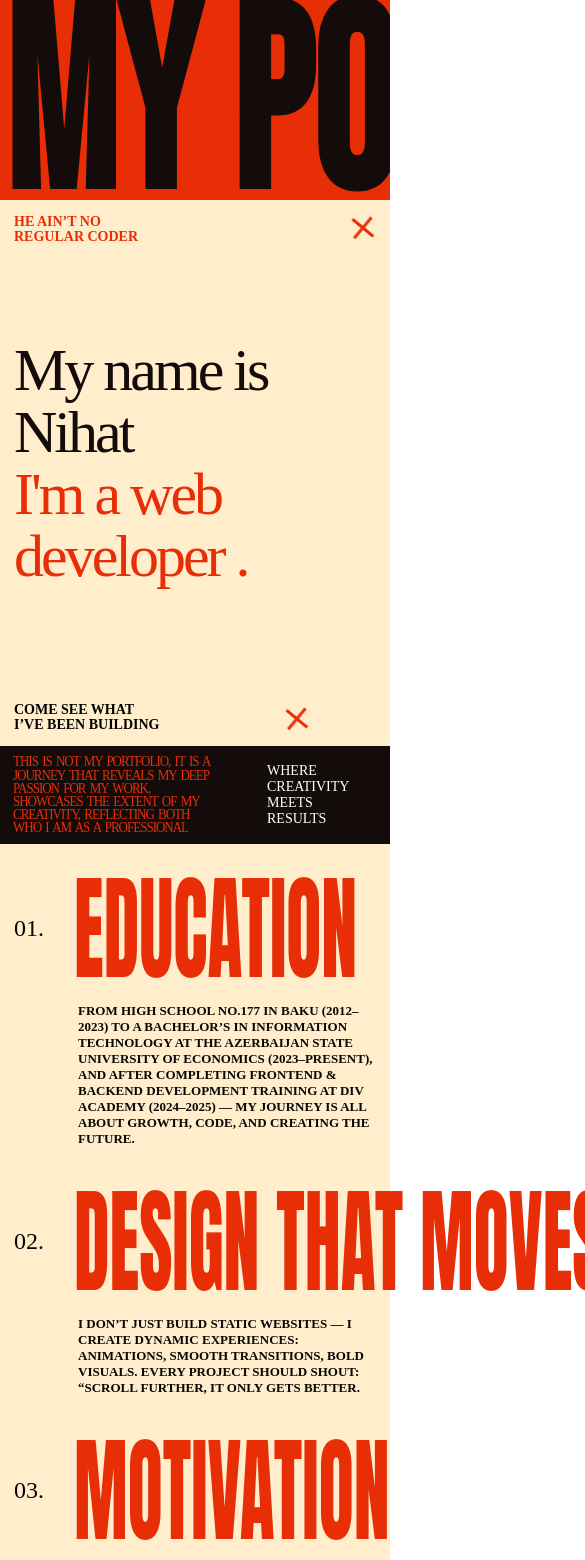
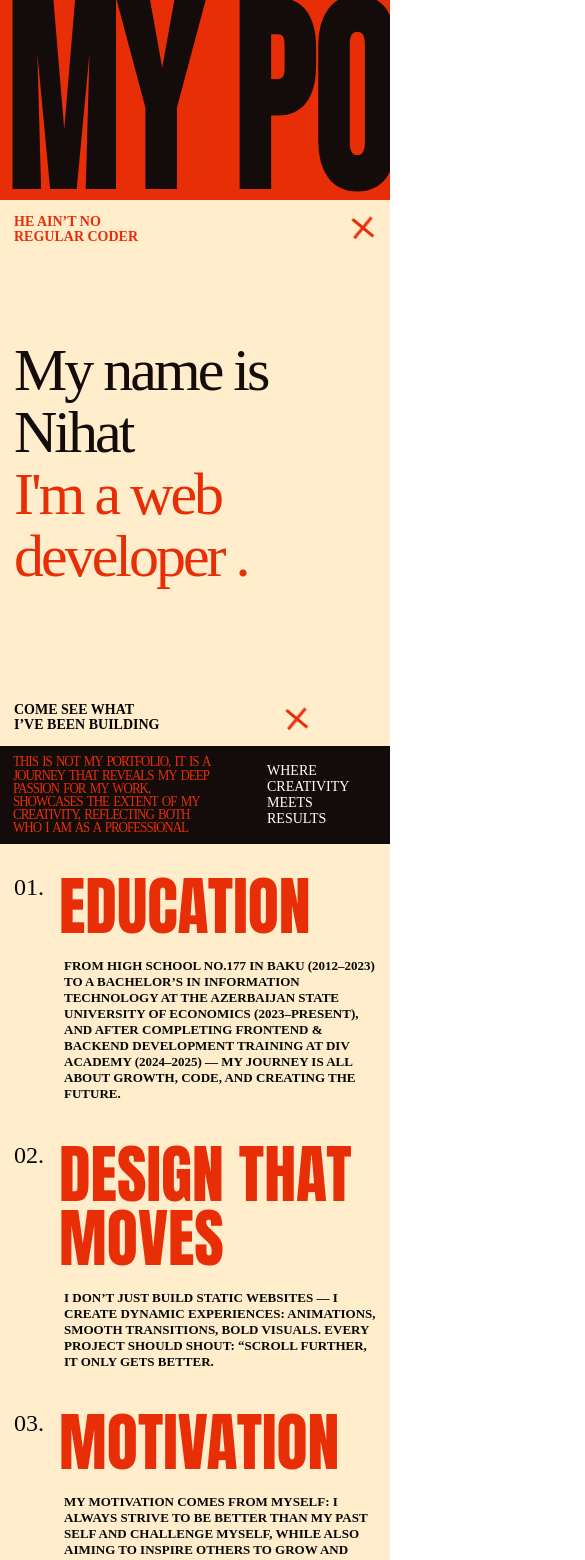
Before and after one commit to kerimov4785/Portfolio, a React (Vite) app: page / in a window 390 px wide. Shown: the top 1560 px of the page, 585 px wide, since content can reach past the window. Built offline with nearby package versions, Linux system fonts and the light colour scheme; a web font is replaced by a local one.

Commit message:
mobile-about

```diff
--- a/src/index.css
+++ b/src/index.css
@@ -307,6 +307,9 @@ main {
         max-width: 600px !important;
         margin-left: 64px;
     }
+    #about-text>div>div{
+        min-width: initial;
+    }
 
 }
 
@@ -323,7 +326,7 @@ main {
     }
 }
 
-@media screen and (max-width:620px) {
+@media screen and (max-width:630px) {
     .intro {
         height: 200px;
     }
@@ -347,6 +350,18 @@ main {
     .header-mini-title {
         font-size: 14px;
     }
+    #about-text h2{
+        font-size: 64px;
+        line-height: 64px;
+        transform: scaleY(1);
+    }
+    #about-text p{
+        margin-left: 50px;
+    }
+    #about-text>div>div{
+        gap: 15px;
+        align-items: start;
+    }
 }
 
 @media screen and (max-height:700px) and (max-width:540px) {
```
